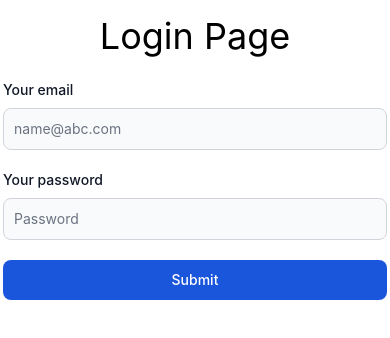
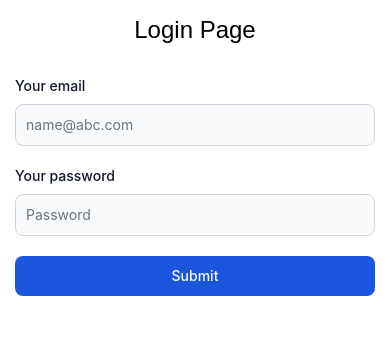
Before and after one commit to Asharkhan468/Login-sign-up-page, a plain HTML site: page login in.html in a window 390 px wide. Drawn offline with nearby package versions, Linux system fonts and the light colour scheme.

Commit message:
Login Sign up page done

```diff
--- a/login in.html
+++ b/login in.html
@@ -10,11 +10,11 @@
 
 </head>
 <body>
-    <h1 class="text-4xl text-center mt-4">Login Page</h1>
+    <h1 class="text-4xl text-center mt-4 head-resp">Login Page</h1>
 
 
 
-<form class="max-w-sm mx-auto mt-6">
+<form class="max-w-sm mx-auto mt-8 resp">
   <div class="mb-5">
     <label for="email" class="block mb-2 text-sm font-medium text-gray-900 dark:text-white">Your email</label>
     <input type="email" id="email" value="" class="bg-gray-50 border border-gray-300 text-gray-900 text-sm rounded-lg focus:ring-blue-500 focus:border-blue-500 block w-full p-2.5 dark:bg-gray-700 dark:border-gray-600 dark:placeholder-gray-400 dark:text-white dark:focus:ring-blue-500 dark:focus:border-blue-500" placeholder="name@abc.com" required />
--- a/login.css
+++ b/login.css
@@ -14,3 +14,18 @@
     font-size: smaller;
 
 }
+
+@media(max-width:768px){
+  .resp{
+
+   margin-left: 15px;
+  margin-right: 15px;
+
+}
+
+.head-resp{
+    font-size: 25px;
+    font: 1.5em sans-serif;
+}
+
+}
--- a/style.css
+++ b/style.css
@@ -104,4 +104,10 @@ button:hover {
 
 }
 
+.head-resp{
+    font-size: 25px;
+    font: 1.5em sans-serif;
 }
+
+
+}
```
Also changed, not shown: index.html (+1 -1 lines).
